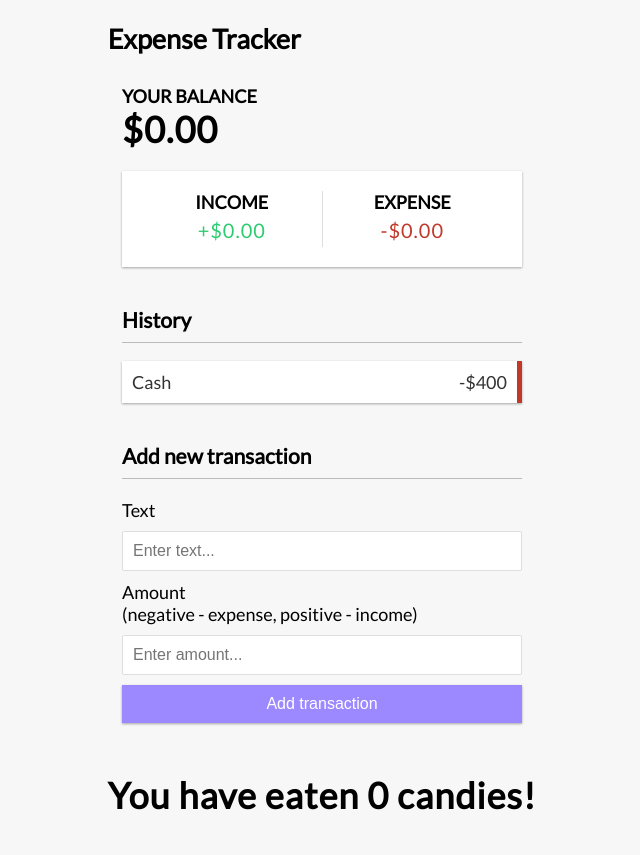
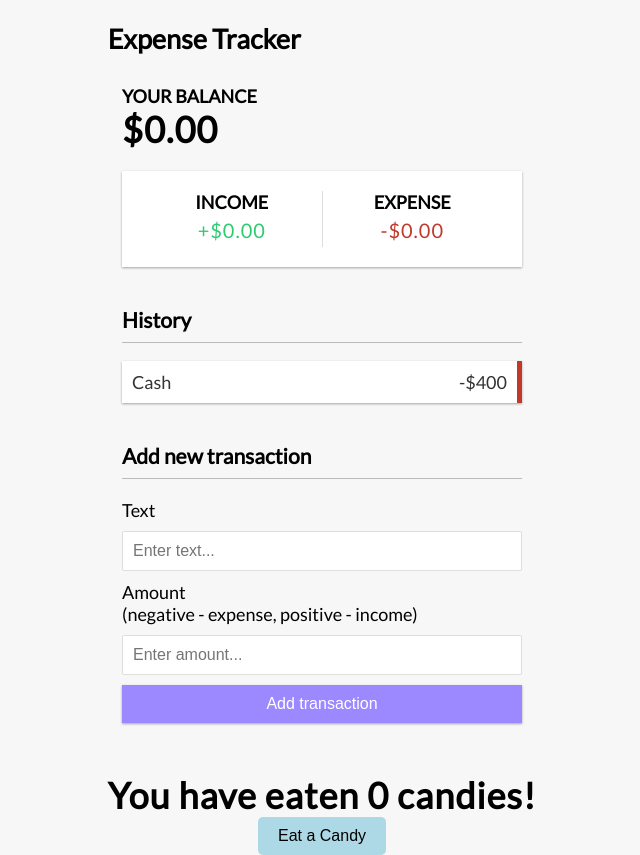
Before and after one commit to gwinedev/React, a React (Create React App) app in the folder expense-tracker-react/: page / in a window 1280 px wide. Shown: the whole page, without its empty margins (318-958 px from the left). Before the commit the page ends 817 px from the top, so only its background shows below. Built offline with nearby package versions, Linux system fonts and the light colour scheme.

Commit message:
run test on Hooks successfully

```diff
--- a/expense-tracker-react/src/components/Tt.js
+++ b/expense-tracker-react/src/components/Tt.js
@@ -6,6 +6,19 @@ export const Tt = () => {
   return (
     <div style={{ textAlign: 'center', marginTop: '50px' }}>
       <h1>You have eaten {candies} candies!</h1>
+
+      <button
+        onClick={() => setCandies(candies + 1)}
+        style={{
+            padding: '10px 20px',
+            fontSize: '16px',
+            cursor: 'pointer',
+            backgroundColor: 'lightblue',
+            border: 'none',
+            borderRadius: '5px'
+        }}>
+            Eat a Candy
+      </button>
     </div>
   )
 }
```
